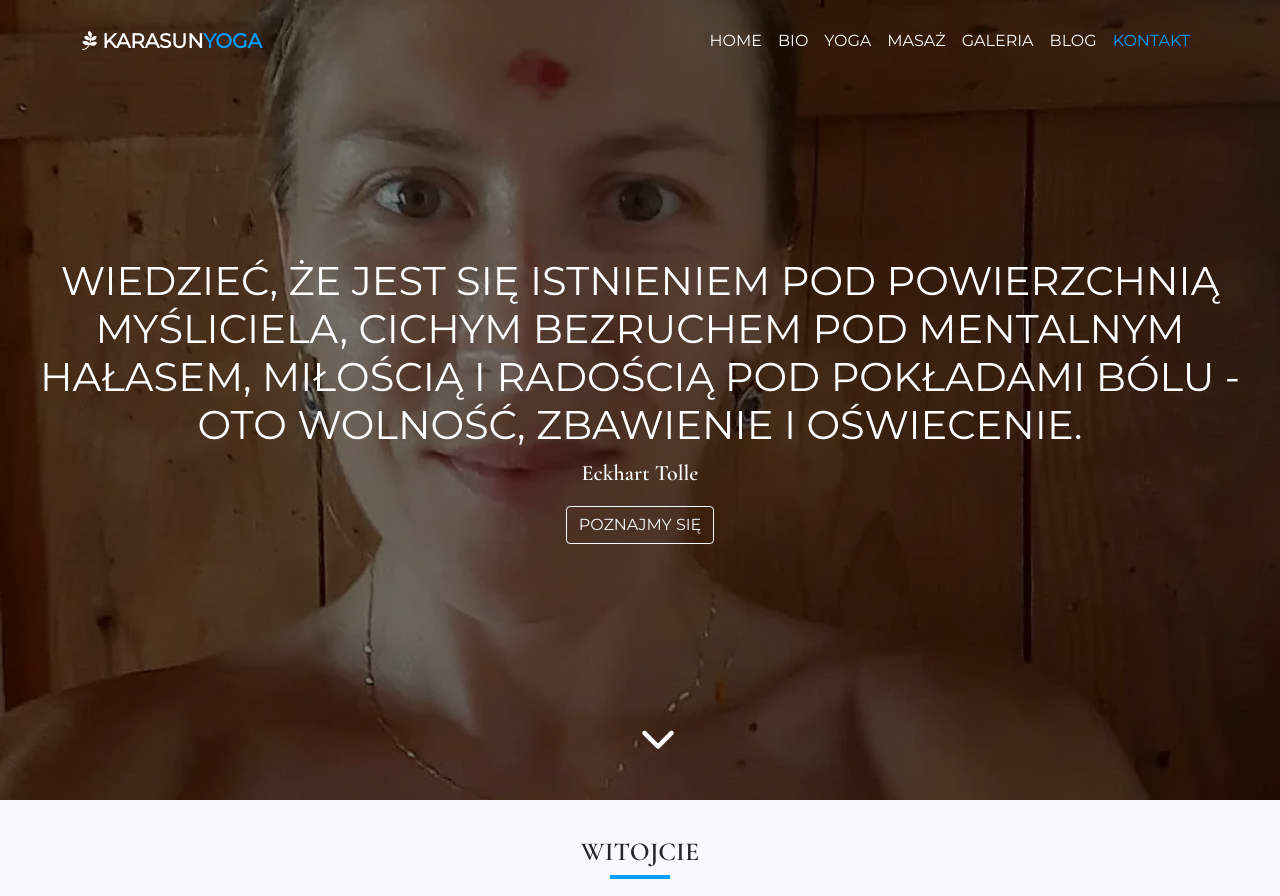
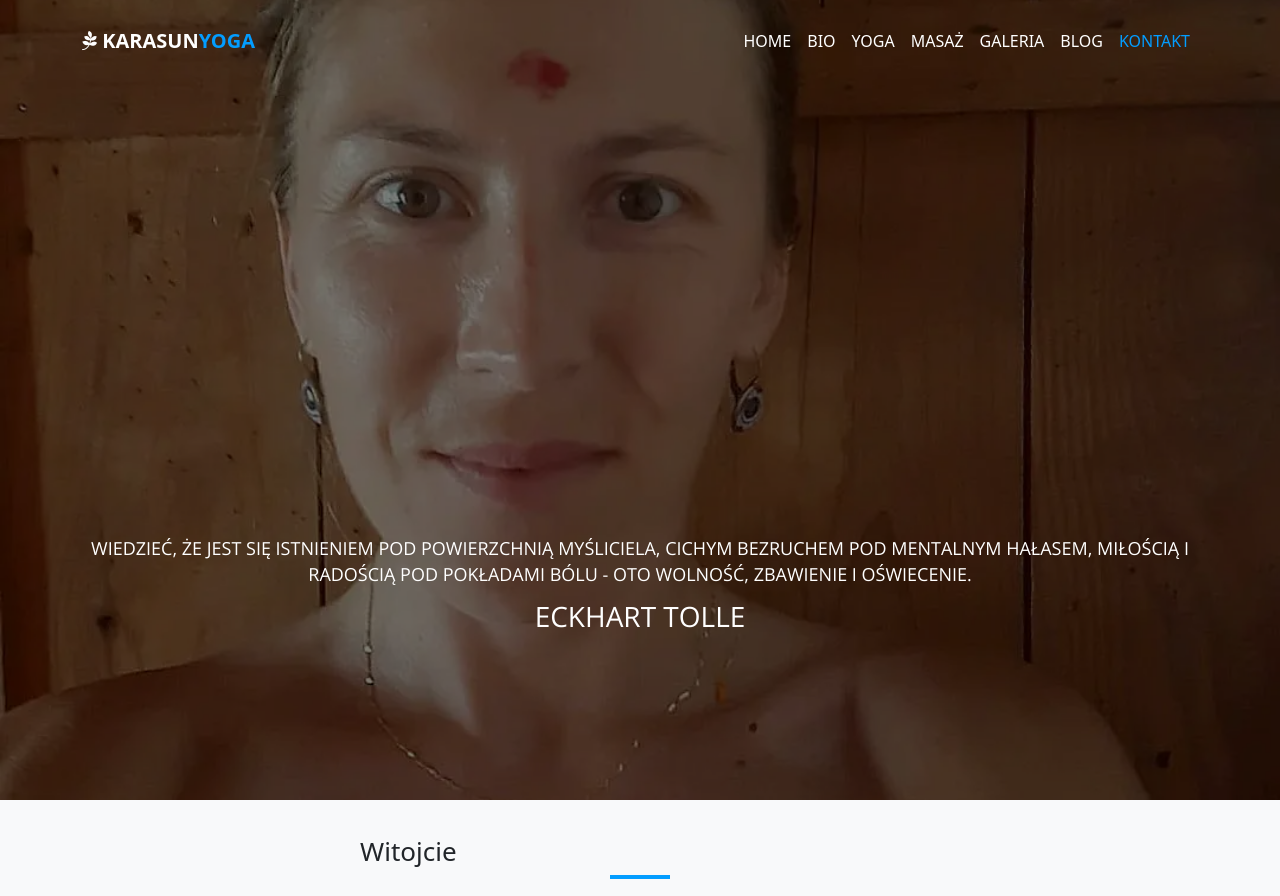
Before and after one commit to Damianbaba/Yoga-Web, a plain HTML site: page index.html in a window 1280 px wide. Shown: the top 896 px of the page. Drawn offline with nearby package versions, Linux system fonts and the light colour scheme.

Commit message:
header container font text

```diff
--- a/index.html
+++ b/index.html
@@ -6,15 +6,17 @@
   <meta http-equiv="X-UA-Compatible" content="IE=edge">
   <meta name="viewport" content="width=device-width, initial-scale=1.0">
   <title>KaraSunYoga</title>
+
   <link href="https://cdn.jsdelivr.net/npm/bootstrap@5.1.3/dist/css/bootstrap.min.css" rel="stylesheet"
     integrity="sha384-1BmE4kWBq78iYhFldvKuhfTAU6auU8tT94WrHftjDbrCEXSU1oBoqyl2QvZ6jIW3" crossorigin="anonymous">
-  <link rel="preconnect" href="https://fonts.gstatic.com" crossorigin>
-  <link href="https://fonts.googleapis.com/css2?family=Montserrat&display=swap" rel="stylesheet">
+
   <link href="https://unpkg.com/aos@2.3.1/dist/aos.css" rel="stylesheet">
+
   <link rel="stylesheet" type="text/css" href="//cdn.jsdelivr.net/npm/slick-carousel@1.8.1/slick/slick.css" />
 
+  <script src="https://kit.fontawesome.com/8bf66320ba.js" crossorigin="anonymous"></script>
+
   <link rel="stylesheet" href="./css/style.css">
-  <script src="https://kit.fontawesome.com/8bf66320ba.js" crossorigin="anonymous"></script>
 </head>
 
 <body data-bs-spy="scroll" data-bs-target="#navbar" data-bs-offset="82">
@@ -50,13 +52,18 @@
 
     <div class="hero-img">
       <div class="hero-shadow"></div>
-      <div class="hero-text">
-        <h1 data-aos="fade-up" data-aos-delay="300">Wiedzieć, że jest się Istnieniem pod powierzchnią myśliciela, cichym
-          bezruchem pod mentalnym hałasem, miłością i radością pod pokładami bólu - oto wolność, zbawienie i oświecenie.
-        </h1>
-        <p data-aos="fade-up" data-aos-delay="500">Eckhart Tolle</p>
-        <a data-aos="fade-up" data-aos-delay="700" href="#aboutus" type="button" class="btn btn-outline-light">poznajmy
-          się</a>
+      <div class="container">
+        <div class="hero-text">
+          <h1 data-aos="fade-up" data-aos-delay="300">Wiedzieć, że jest się Istnieniem pod powierzchnią myśliciela,
+            cichym
+            bezruchem pod mentalnym hałasem, miłością i radością pod pokładami bólu - oto wolność, zbawienie i
+            oświecenie.
+          </h1>
+          <p data-aos="fade-up" data-aos-delay="500">Eckhart Tolle</p>
+          <a data-aos="fade-up" data-aos-delay="700" href="#aboutus" type="button"
+            class="btn btn-outline-light">poznajmy
+            się</a>
+        </div>
       </div>
       <a href="#aboutus"><i class="fas fa-chevron-down bounce-top"></i></a>
     </div>
@@ -87,7 +94,7 @@
             doprowadziły do mojego rozwoju fizycznego, umysłowego i duchowego. Ten proces inspiracji popchnął mnie do
             ukończenia 200-godzinnego kursu z zakresu Multistyle YTTC w standardzie Yoga Alliance w dalekich Indiach
           </p>
-          <img src="./img/mobile/karaBio.webp" alt="Image description">
+          <img src="./img/mobile/karamassage.webp" alt="Image description">
           <br><br>
           <p>Specjalizuję się również w masażu terapeutycznym całego ciała. Masaż jest moją pasją już od 14 lat, dzięki
             czemu cały czas poznaję ciało, umysł i ducha, a to wszystko razem daje ukojenie i równowagę. Koncentruję się
@@ -303,7 +310,7 @@
   </main>
 
   <footer class='bg-dark text-light py-4 text-center'>
-    <p class='mb-0'> &copy; 2021 | DamianMroczek</p>
+    <p class='mb-0'> &copy; 2021 | DamianBaba</p>
   </footer>
 
 
--- /dev/null
+++ b/sass/mixins.scss
@@ -0,0 +1,10 @@
+@mixin myFont($font-size: 18px){
+    font-size: $font-size;
+    text-transform: uppercase;
+    // font-family: 'Spectral', serif;
+    font-family: 'Open Sans', sans-serif;
+}
+@mixin myParagraph($font-size: 10px){
+    font-size: $font-size;
+    font-family: 'Spectral', serif;
+}
--- a/sass/style.scss
+++ b/sass/style.scss
@@ -1,12 +1,11 @@
 @import './colors';
 @import './var';
 @import './animation';
-@import url('https://fonts.googleapis.com/css2?family=Cormorant+Garamond:wght@400;600&family=Libre+Baskerville:wght@400;700&family=Playfair+Display+SC&display=swap');
+@import './mixins.scss';
+@import url('https://fonts.googleapis.com/css2?family=Open+Sans:wght@300&family=Spectral:wght@200;400&display=swap');
+// font-family: 'Spectral', serif;
+// font-family: 'Open Sans', sans-serif;
 
-
-// font-family: 'Cormorant Garamond', serif;
-// font-family: 'Libre Baskerville', serif;
-// font-family: 'Playfair Display SC', serif;
 
 *,
 *::before,
@@ -22,20 +21,19 @@ html {
 
 body {
     position: relative;
-    font-family: 'Montserrat', sans-serif;
     background-color: #444;
 }
 
-h2 {
-    font-family: 'Cormorant Garamond', serif;
-    font-weight: bold;
-    text-align: center;
-    text-transform: uppercase;
+h1{
+    @include myFont(14px);
+    line-height: 26px;
 }
 
 p{
-    font-family: 'Cormorant Garamond', serif;
-    font-weight: bold;
+
+   @include myParagraph(12px);
+    // font-style: italic;
+
 }
 
 .underline {
@@ -94,16 +92,6 @@ nav {
 
 header {
     color: $white-color;
-
-    h1 {
-        font-size: 30px;
-        text-transform: uppercase;
-    }
-
-    p {
-        font-size: 14px;
-    }
-
     .hero-img {
         position: relative;
         height: 100vh;
@@ -123,7 +111,7 @@ header {
         z-index: -10;
     }
 
-    .hero-text {
+    .container {
         display: flex;
         justify-content: center;
         align-items: center;
@@ -132,13 +120,20 @@ header {
         padding: 10px;
         text-align: center;
         z-index: 5;
+
+        .hero-text{
+            position: relative;
+            top: 194px;
+        }
     }
 
     .btn-outline-light {
+        display: none;
         text-transform: uppercase;
     }
 
     .fa-chevron-down {
+        display: none;
         position: absolute;
         bottom: 20px;
         font-size: 36px;
@@ -164,17 +159,8 @@ header {
 
         .text {
             margin-top: 20px;
-
-        h2 {
-            font-size: 24px;
-            margin-bottom: 10px;
         }
 
-        p {
-            font-size: 16px;
-            line-height: 1.7;
-        }
-    }
         // .cards {
         //     display: flex;
         //     .card {
@@ -421,14 +407,14 @@ header {
 }
 @media (min-width: 375px) {
     header {
-        h1 {
-            font-size: 36px;
-            text-transform: uppercase;
-        }
+        // h1 {
+        //     font-size: 16px;
+        //     text-transform: uppercase;
+        // }
 
-        p {
-            font-size: 16px;
-        }
+        // p {
+        //     font-size: 16px;
+        // }
     }
     main {
 
@@ -494,11 +480,10 @@ header {
 @media (min-width: 768px) {
     header {
         h1 {
-            font-size: 40px;
-            text-transform: uppercase;
+            @include myFont
         }
         p {
-            font-size: 22px;
+           @include myFont(28px)
         }
     }
 
```
Also changed, not shown: css/mixins.css (added), css/style.css, img/mobile/karamassage.webp (added), 2 other files.
